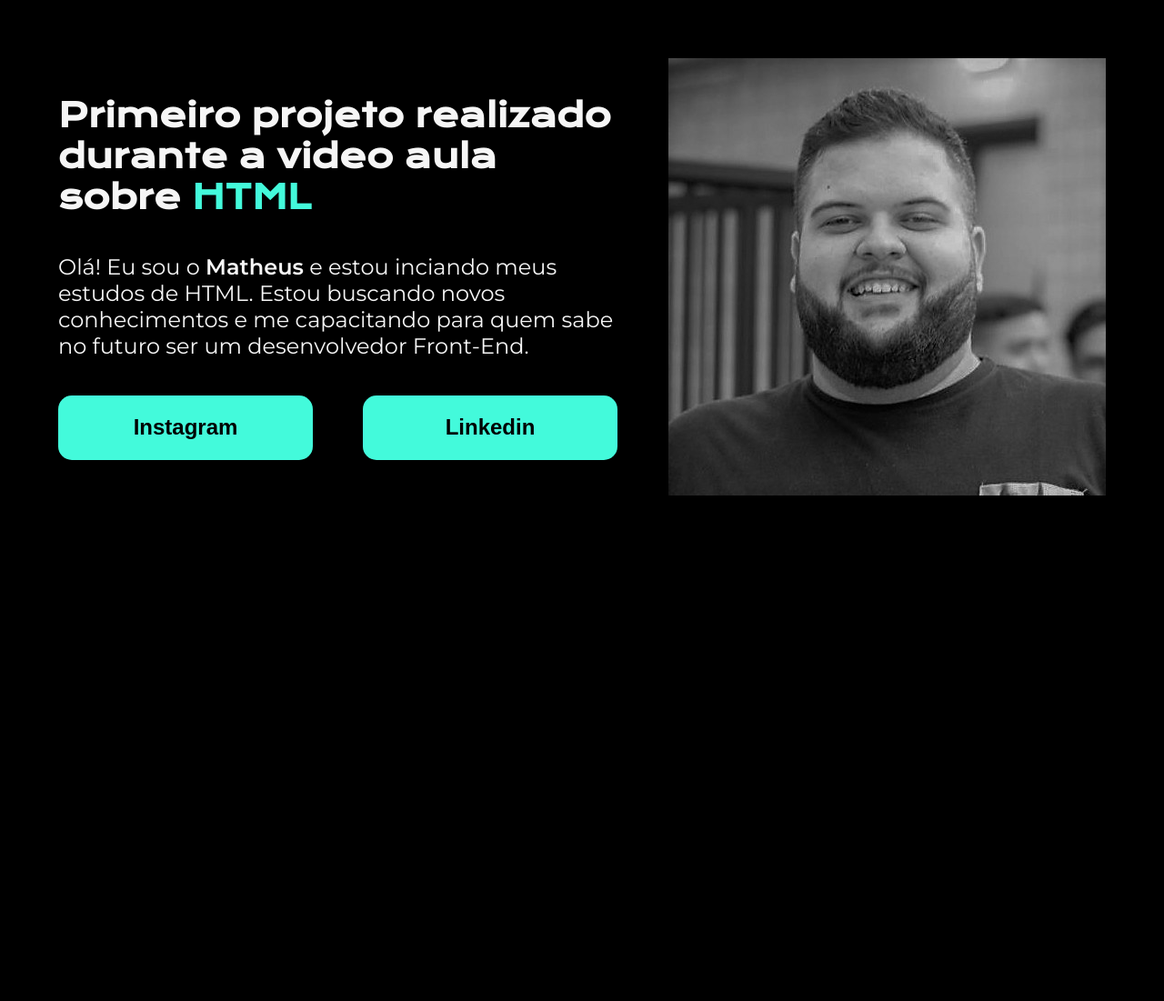
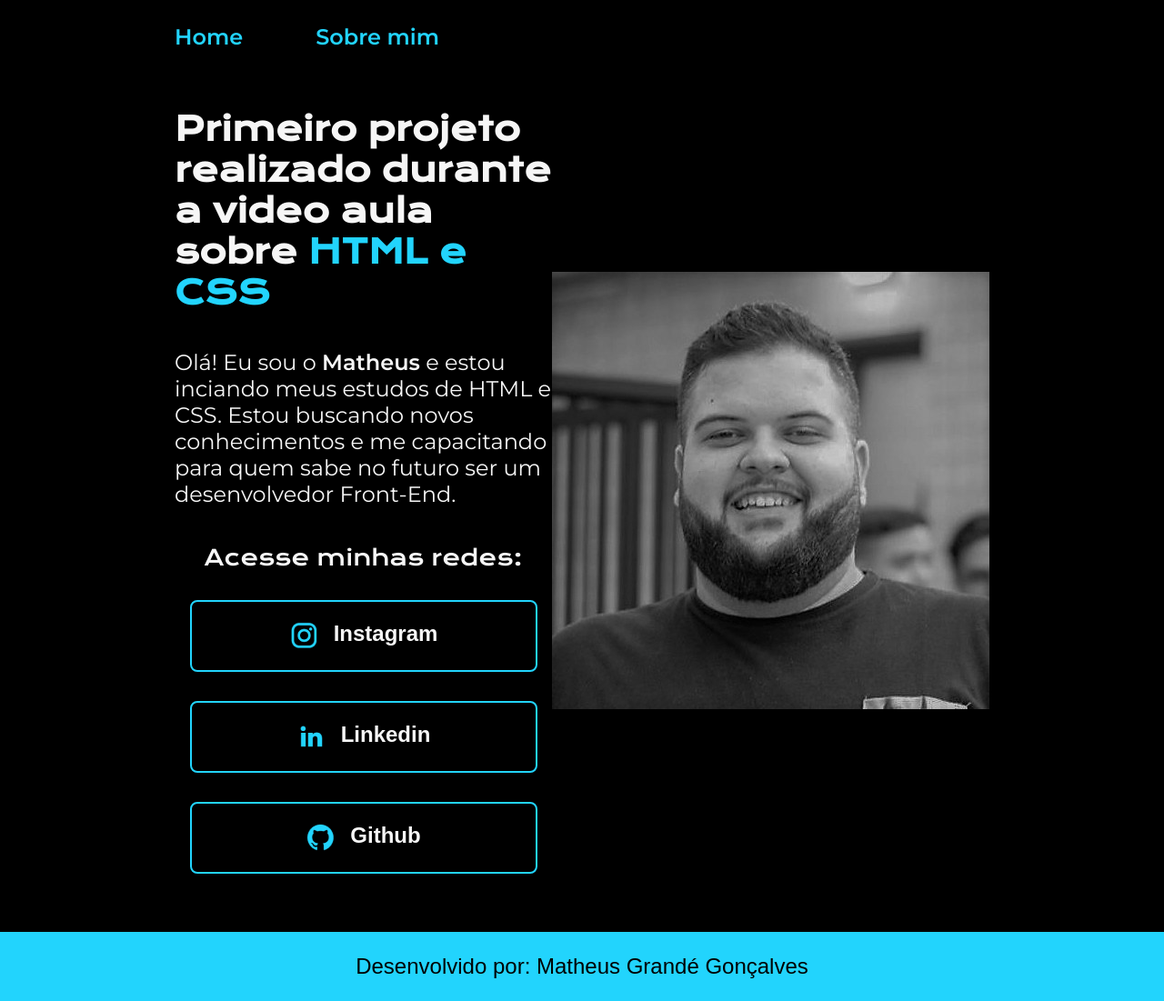
Before and after one commit to GrandeMatheus/Portifolio-Alura, a plain HTML site: page Index.html in a window 1280 px wide. Shown: the whole page at 91% size. Before the commit the page ends 864 px from the top, so only its background shows below. Drawn offline with nearby package versions, Linux system fonts and the light colour scheme.

Commit message:
atualizacao do projeto

```diff
--- a/Index.html
+++ b/Index.html
@@ -4,22 +4,40 @@
     <meta charset="UTF-8">
     <meta name="viewport" content="width=device-width, initial-scale=1.0">
     <title>Projeto Aula HTML</title>
-    <link rel="stylesheet" href="style.css">
+    <link rel="stylesheet" href="./styles/style.css">
 </head>
 <body>
-    <header></header>
+    <header class="cabecalho">
+        <nav class="cabecalho__menu">
+            <a class="cabecalho__menu__link" href="Index.html">Home</a>
+            <a class="cabecalho__menu__link" href="about.html">Sobre mim</a>
+        </nav>
+    </header>
     <main class="Apresentacao">
         <section class="Apresentacao__conteudo">
             <h1 class="Apresentacao__conteudo__titulo">Primeiro projeto realizado durante
-            a video aula sobre <strong class="titulo-destaque">HTML</strong></h1>
-            <p class="Apresentacao__conteudo__texto">Olá! Eu sou o <strong>Matheus</strong> e estou inciando meus estudos de HTML. Estou buscando novos conhecimentos e me capacitando para quem sabe no futuro ser um desenvolvedor Front-End.</p>
+            a video aula sobre <strong class="titulo-destaque">HTML e CSS</strong></h1>
+            <p class="Apresentacao__conteudo__texto">Olá! Eu sou o <strong>Matheus</strong> e estou inciando meus estudos de HTML e CSS. Estou buscando novos conhecimentos e me capacitando para quem sabe no futuro ser um desenvolvedor Front-End.</p>
             <div class="Apresentacao__links">
-            <a class="Apresentacao__links__link" href="https://www.instagram.com/matheusgrande_">Instagram</a>
-            <a class="Apresentacao__links__link" href="https://www.linkedin.com/in/matheusgrandegoncalves/">Linkedin</a>
+                <h2 class="Apresentacao__links__subtitulo">Acesse minhas redes:</h2>
+            <a class="Apresentacao__links__link" href="https://www.instagram.com/matheusgrande_">
+            <img src="./assets/instagram.png" alt="Icone">Instagram
+            </a>
+
+            <a class="Apresentacao__links__link" href="https://www.linkedin.com/in/matheusgrandegoncalves/">
+            <img src="./assets/linkedin.png" alt="Icone">Linkedin
+            </a>
+
+            <a class="Apresentacao__links__link" href="https://github.com/GrandeMatheus">
+            <img src="./assets/github.png" alt="Icone">Github
+            </a>
+
         </div>
         </section>
-        <img src="1550710721417.jpg" alt="Minha Foto">
+    <img src="./assets/1550710721417.jpg" alt="Minha Foto">
     </main>
-    <footer></footer>
+    <footer class="rodape">
+        <p>Desenvolvido por: Matheus Grandé Gonçalves</p>
+    </footer>
 </body>
 </html>
--- a/style.css
+++ /dev/null
@@ -1,59 +0,0 @@
-@import url('https://fonts.googleapis.com/css2?family=Krona+One&family=Montserrat:wght@400;600&display=swap');
-*{
-    margin: 0;
-    padding: 0;
-}
-body {
-    height: 100vh;
-    box-sizing: border-box;
-    background-color: #000;
-    color: #f6f6f6;
-}
-
-.titulo-destaque {
-    color: #43fadb
-
-}
-
-.Apresentacao {
-    margin: 5% 5%;
-    display: flex;
-    align-items: center;
-    justify-content: space-between;
-}
-
-.Apresentacao__conteudo {
-    width: 615px;
-    display: flex;
-    flex-direction: column;
-    gap: 40px;
-
-
-}
-
-.Apresentacao__conteudo__titulo {
-    font-size: 36px;
-    font-family: 'Krona One', sans-serif;
-}
-
-.Apresentacao__conteudo__texto {
-    font-size: 24px;
-    font-family: 'Montserrat', sans-serif;
-}
-
-.Apresentacao__links {
-    display: flex;
-    justify-content: space-between;
-}
-.Apresentacao__links__link {
-    background-color: #43fadb;
-    width: 280px;
-    text-align: center;
-    border-radius: 15px;
-    font-size: 24px;
-    font-weight: 600;
-    padding: 21.5px 0 ;
-    text-decoration: none;
-    color: #000;
-    font-family: 'Monteserrat', sans-serif;
-}
--- /dev/null
+++ b/styles/style.css
@@ -0,0 +1,120 @@
+@import url('https://fonts.googleapis.com/css2?family=Krona+One&family=Montserrat:wght@400;600&display=swap');
+*{
+    margin: 0;
+    padding: 0;
+}
+body {
+
+    /* height: 100vh; */
+    box-sizing: border-box;
+    background-color: #000000;
+    color: #f6f6f6;
+}
+
+.cabecalho {
+
+   padding: 2% 0% 0% 15%;
+}
+
+.cabecalho__menu {
+
+    display: flex;
+    gap: 80px;
+
+}
+
+.cabecalho__menu__link {
+
+    font-family: 'Montserrat', sans-serif;
+    font-size: 24px;
+    font-weight: 600;
+    color: #22D4FD;
+    text-decoration: none;
+}
+
+.Apresentacao {
+
+    padding: 5% 15%;
+    display: flex;
+    align-items: center;
+    justify-content: space-between;
+}
+
+.Apresentacao__conteudo {
+
+    width: 615px;
+    display: flex;
+    flex-direction: column;
+    gap: 40px;
+}
+
+.Apresentacao__conteudo__titulo {
+
+    font-size: 36px;
+    font-family: 'Krona One', sans-serif;
+}
+
+
+.titulo-destaque {
+
+    color: #22D4FD;
+
+}
+.Apresentacao__conteudo__texto {
+
+    font-size: 24px;
+    font-family: 'Montserrat', sans-serif;
+}
+
+.Apresentacao__links {
+
+    display: flex;
+    flex-direction: column;
+    align-items: center;
+    justify-content: space-between;
+    gap: 32px;
+}
+
+.Apresentacao__links__subtitulo {
+
+    font-family: 'Krona One', sans-serif;
+    font-weight: 400;
+    font-size: 24px;
+}
+
+.Apresentacao__links__link {
+
+    /* background-color: #43fadb; */
+    display: flex;
+    justify-content: center;
+    gap: 16px;
+    border: 2px solid #22D4FD;
+    width: 378px;
+    text-align: center;
+    border-radius: 8px;
+    font-size: 24px;
+    font-weight: 600;
+    padding: 21.5px 0 ;
+    text-decoration: none;
+    color: #f6f6f6;
+    font-family: 'Monteserrat', sans-serif;
+
+}
+
+.Apresentacao__links__link:hover {
+
+    background-color: #272727;
+
+}
+
+.rodape {
+
+    padding: 24px;
+    color: #000000;
+    background-color: #22D4FD;
+    text-align: center;
+    font-family: 'Monteserrat', sans-serif;
+    font-size: 24px;
+    font-weight: 400;
+
+}
```
Also changed, not shown: about.html (added, +11 -0 lines), assets/1550710721417.jpg (renamed from 1550710721417.jpg), assets/Imagem.png (added), assets/github.png (added), assets/instagram.png (added), assets/linkedin.png (added), assets/twitch.png (added), assets/twitter.png (added).
